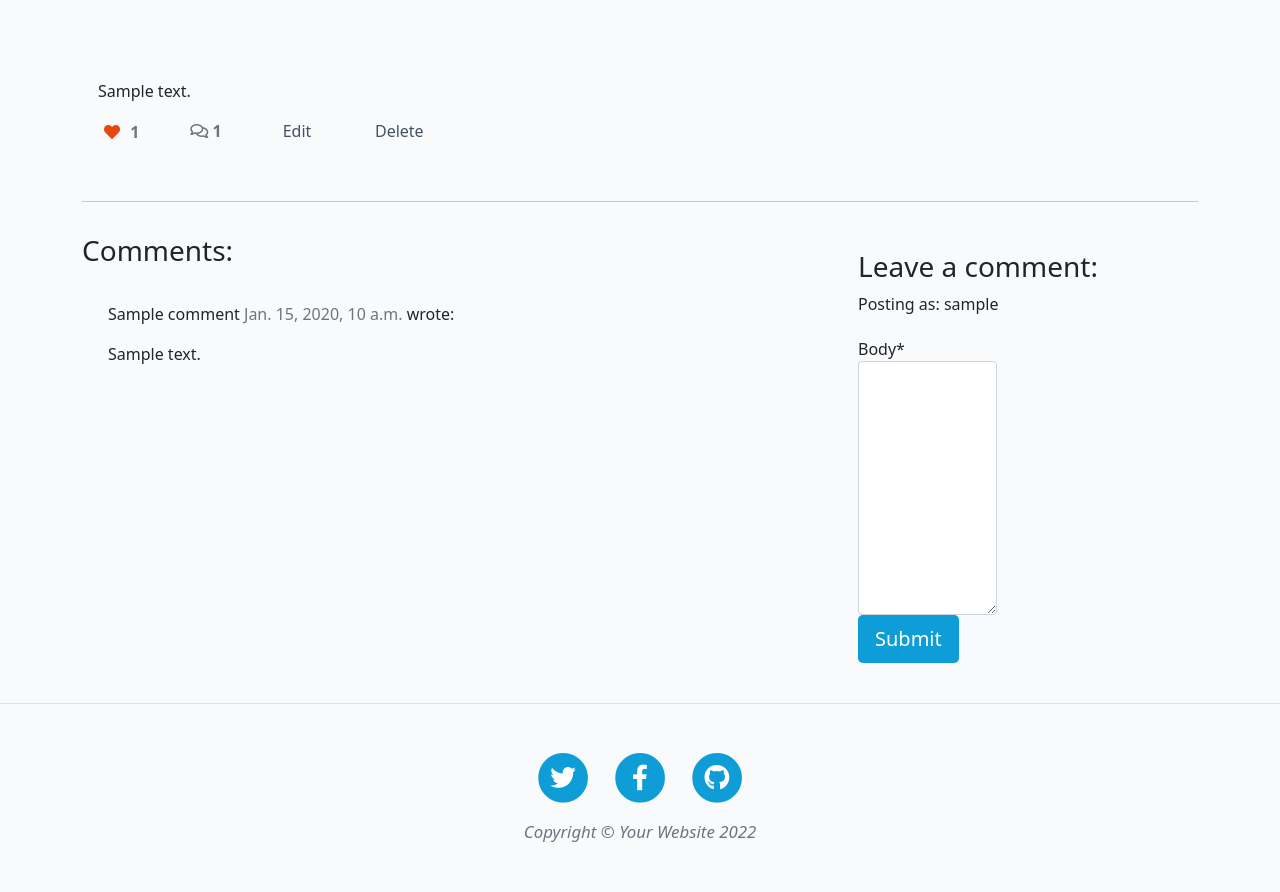
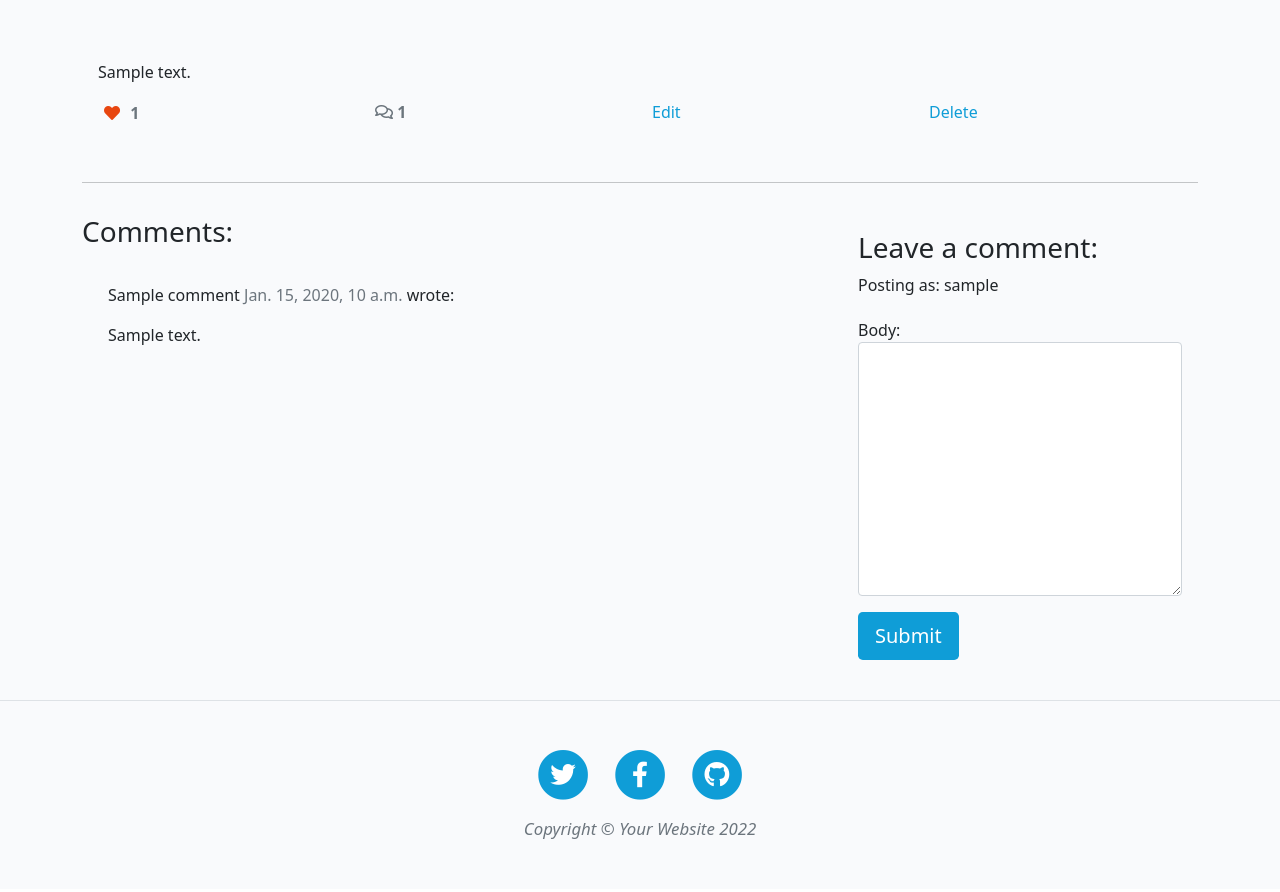
Before and after one commit to MustafaSahinci/project-portfolio-4, a Django app: a page that uses templates/base.html in a window 1280 px wide, after a click on "BLOG". Shown: the part 600-1492 px from the top of the page. After the commit the page ends 1439 px from the top, so only its background shows below. Run offline with Django 3.2, Linux system fonts and the light colour scheme; a user stored in the database is signed in; tables that the repository leaves empty hold one stand-in row (values such as "Sample post"); some libraries are stand-ins or nearby versions.

```diff
--- a/blog/forms.py
+++ b/blog/forms.py
@@ -13,6 +13,9 @@ class CommentForm(forms.ModelForm):
     class Meta:
         model = Comment
         fields = ('body',)
+        widgets = {
+            'body': forms.Textarea(attrs={"class": "form-control"}),
+        }
 
 
 class PostForm(forms.ModelForm):
--- a/static/css/style.css
+++ b/static/css/style.css
@@ -91,12 +91,11 @@ body {
 
 .post-link {
     text-decoration: none;
-    color: #445261;
+    color:#0f9dd7;
 }
 
-.post-link:hover,
-    {
-    color: #E84610;
+.post-link:hover{
+    color: black;
 }
 
 /* .post-title {
@@ -192,6 +191,10 @@ footer {
     text-transform: uppercase;
 }
 
+.navbar-user {
+    font-size: 20px;
+}
+
 header.masthead {
     position: relative;
     margin-bottom: 3rem;
@@ -231,6 +234,7 @@ header.masthead:before {
     font-weight: 300;
     line-height: 1.1;
     text-align: center;
+    color: white;
     display: block;
     margin-top: 0.625rem;
     font-family: "Open Sans", -apple-system, BlinkMacSystemFont, "Segoe UI", Roboto, "Helvetica Neue", Arial, sans-serif, "Apple Color Emoji", "Segoe UI Emoji", "Segoe UI Symbol", "Noto Color Emoji";
@@ -241,17 +245,12 @@ header.masthead:before {
     color: white;
 }
 
-.post-heading {
-    text-align: center;
-    color: white;
-}
-
 .site-heading h1 {
     font-size: 5rem;
 }
 
 .post-heading h1 {
-    font-size: 5rem;
+    font-size: 4rem;
 }
 
 .post-heading h2 {
@@ -307,6 +306,7 @@ a:hover {
 }
 
 .sec-head {
+    text-align: center;
     color: black;
     display: inline-block;
     font-size: 30px;
@@ -395,12 +395,12 @@ img {
         color: #0f9dd7;
     }
 
-    #mainNav .navbar-user {
-        color: #0f9dd7;
+    .navbar-user {
+        font-size: 20px;
         font-weight: 800;
     }
 
-    #mainNav .navbar-user:hover {
+    .navbar-user:hover {
         color: #fff;
     }
 
@@ -424,3 +424,9 @@ img {
         padding-bottom: 12.5rem;
     }
 }
+
+@media (max-width: 992px) {
+    .single-well>p{
+        text-align: center;
+    }
+}
--- a/templates/base.html
+++ b/templates/base.html
@@ -43,9 +43,11 @@
                           Blog
                         </a>
                         <ul class="dropdown-menu">
-                          {% for item in cat_menu %}
-                          <a class="dropdown-item" href="{% url 'categories' item %}">{{ item }}</a>
-                          {% endfor %}
+                            <a class="dropdown-item" href="{% url 'blog'%}">Blog</a>
+                            <hr class="dropdown-divider">
+                            {% for item in cat_menu %}
+                            <a class="dropdown-item" href="{% url 'categories' item %}">{{ item }}</a>
+                            {% endfor %}
                         </ul>
                       </li>
                       {% endif %}
--- a/templates/blog.html
+++ b/templates/blog.html
@@ -18,6 +18,7 @@
                     <div class="card mb-4">
                         <div class="card-body">
                             <div class="image-container">
+                                <a href="{% url 'post_detail' post.slug  %}">
                                     {% if "placeholder" in post.featured_image.url %}
                                     <img class="card-img-top"
                                         src="https://codeinstitute.s3.amazonaws.com/fullstack/blog/default.jpg">
@@ -27,6 +28,7 @@
                                     <div class="image-flash">
                                         <p class="author">Author: {{ post.author }}</p>
                                     </div>
+                                </a>
                             </div>
                             <a href="{% url 'post_detail' post.slug  %}" class="post-link">
                                 <h2 class="card-title">{{ post.title }}</h2></a>
--- a/templates/includes/header_post.html
+++ b/templates/includes/header_post.html
@@ -1,14 +1,14 @@
 <header class="masthead" style="background-image: url(' {{ post.featured_image.url }}')">
     <div class="container position-relative px-4 px-lg-5">
         <div class="row gx-4 gx-lg-5 justify-content-center">
-            <div class="col-md-10 col-lg-8 col-xl-7">
-                <div class="post-heading">
+            <div class="post-heading col-md-10 col-lg-8 col-xl-7">
+
                     <h1>{{ post.title }}</h1>
                     <h2>{{ post.excerpt }}</h2>
                     <span>
                         <p class="post-subtitle">{{ post.author }} | {{ post.created_on }}</p>
                     </span>
-                </div>
+
             </div>
         </div>
     </div>
--- a/templates/post_delete.html
+++ b/templates/post_delete.html
@@ -17,7 +17,7 @@
                 {% csrf_token %}
                 <br>
                 <p>Are you sure?</p>
-                <input class="btn btn-primary btn-large bg-sky" type="submit" value="submit">
+                <input class="btn btn-primary btn-large bg-sky" type="submit" value="Delete">
             </form>
         </center>
         <br>
--- a/templates/post_detail.html
+++ b/templates/post_detail.html
@@ -14,7 +14,7 @@
                 </p>
                 <div class="row">
 
-                    <div class="col-1">
+                    <div class="col-3">
                         <strong>
                             {% if user.is_authenticated %}
                             <form class="d-inline" action="{% url 'post_like' post.slug %}" method="POST">
@@ -33,7 +33,7 @@
                             <span class="text-secondary"> {{ post.number_of_likes }}</span>
                         </strong>
                     </div>
-                    <div class="col-1">
+                    <div class="col-3">
                         {% with comments.count as total_comments %}
                         <strong class="text-secondary"><i class="far fa-comments"></i>
                             <!-- Our total_comments variable goes before the closing strong tag -->
@@ -42,10 +42,10 @@
                     </div>
                     {% if user.is_authenticated %}
                         {% if user.id == post.author.id %}
-                    <div class="col-1">
-                        <a class="post-link" href="{% url 'post_edit' post.slug  %}">Edit</a>
+                    <div class="col-3">
+                        <a class="post-link " href="{% url 'post_edit' post.slug  %}">Edit</a>
                     </div>
-                    <div class="col-1">
+                    <div class="col-3">
                         <a class="post-link" href="{% url 'post_delete' post.slug  %}">Delete</a>
                     </div>
                         {% endif %}
@@ -93,7 +93,7 @@
                 <h3>Leave a comment:</h3>
                 <p>Posting as: {{ user.username }}</p>
                 <form method="post" style="margin-top: 1.3rem;">
-                    {{ comment_form | crispy }}
+                    {{ comment_form.as_p }}
                     {% csrf_token %}
                     <button type="submit" class="btn btn-signup btn-lg">Submit</button>
                 </form>
--- a/templates/post_edit.html
+++ b/templates/post_edit.html
@@ -22,7 +22,7 @@
                     {% csrf_token %}
                     {{ post_form.as_p | safe }}
                     <br>
-                    <input class="btn btn-primary btn-large bg-sky" type="submit" value="submit">
+                    <input class="btn btn-primary btn-large bg-sky" type="submit" value="Edit">
                 </form>
             </div>
         </div>
```
Also changed, not shown: templates/account/login.html (+4 -5 lines), templates/account/logout.html (+5 -3 lines), templates/account/signup.html (+4 -4 lines), blog/views.py (line endings or trailing spaces). Lines whose indentation alone changed are shown as unchanged.
